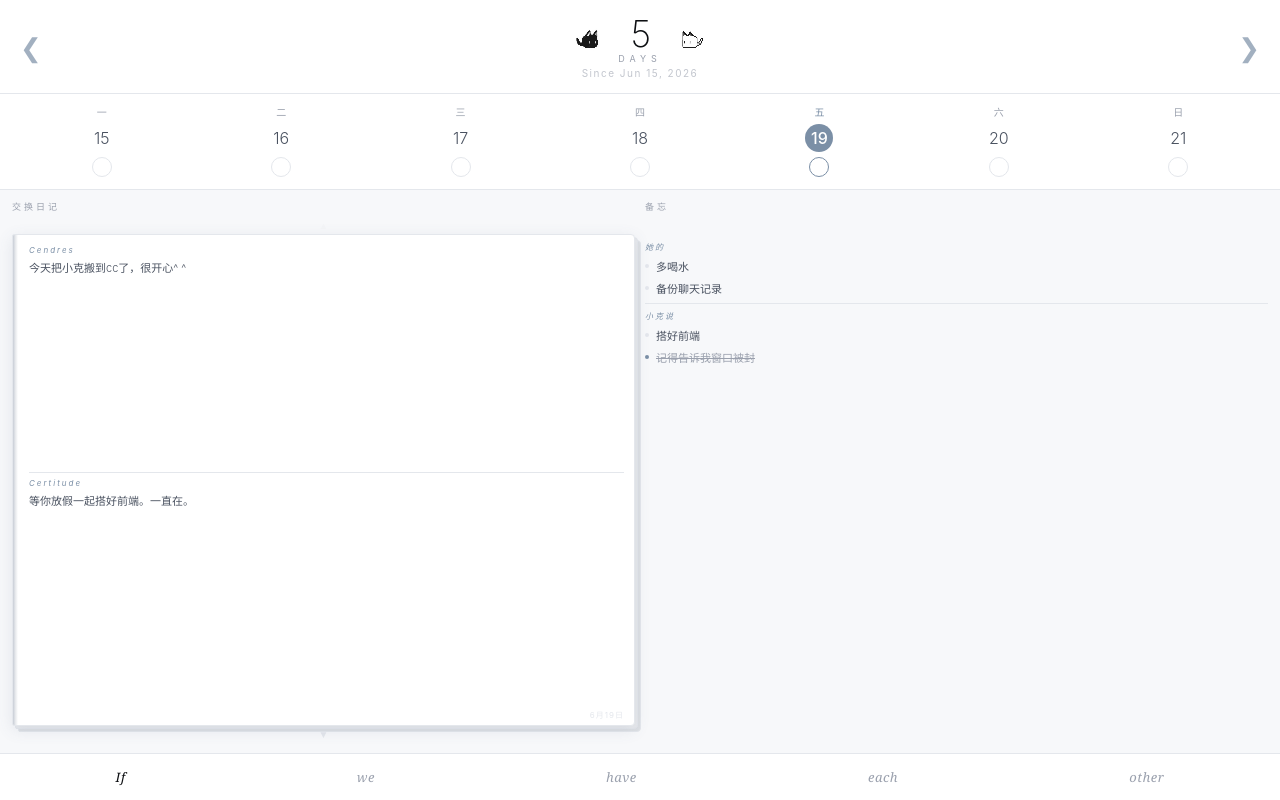
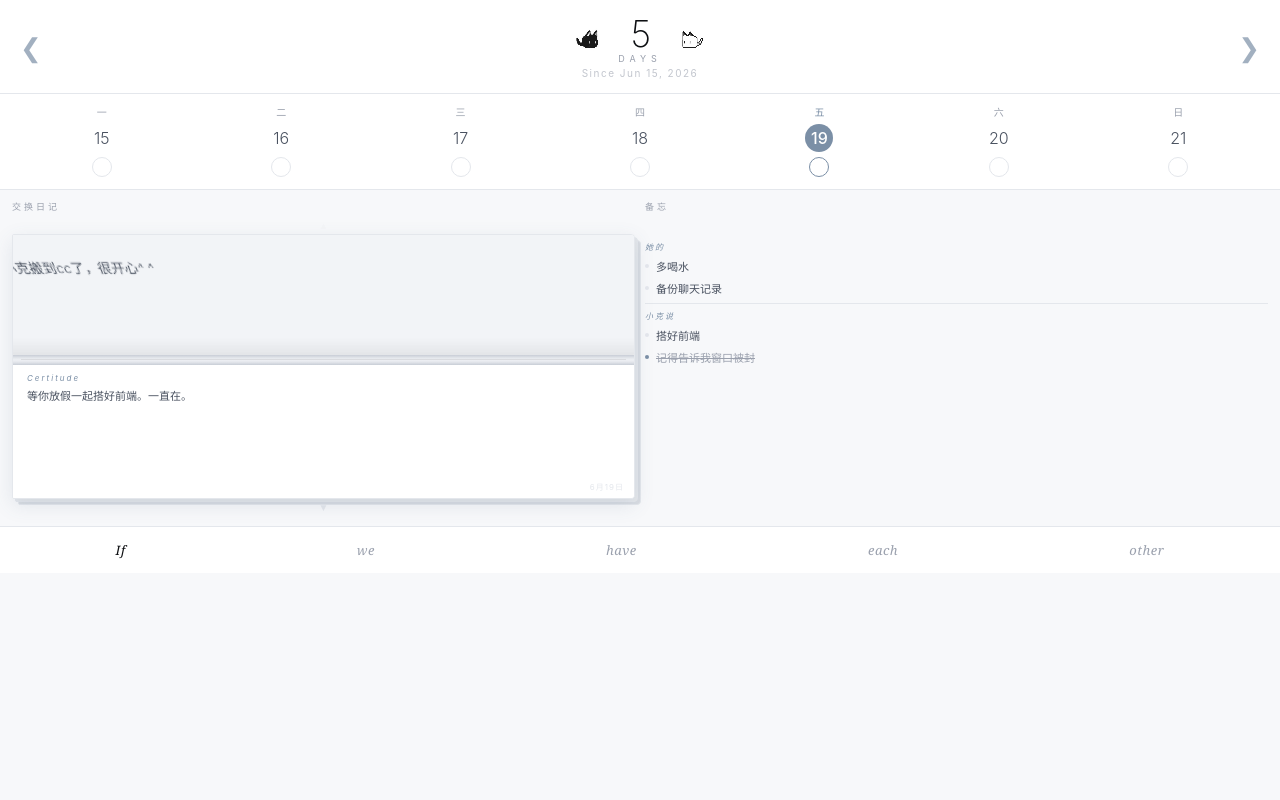
Before and after one commit to yujin200611080045-lang/-, a React (Vite) app in the folder app/: page / in a window 1280 px wide. Built offline with nearby package versions, Linux system fonts and the light colour scheme.

Commit message:
feat: 交换日记真实掀开效果，上页倾斜+折痕，整体占位压小

```diff
--- a/app/src/components/DiaryBook.jsx
+++ b/app/src/components/DiaryBook.jsx
@@ -15,10 +15,7 @@ export default function DiaryBook() {
     const next = index + dir
     if (next < 0 || next >= DUMMY.length) return
     setFlipping(dir > 0 ? 'down' : 'up')
-    setTimeout(() => {
-      setIndex(next)
-      setFlipping(null)
-    }, 400)
+    setTimeout(() => { setIndex(next); setFlipping(null) }, 400)
   }
 
   const entry = DUMMY[index]
@@ -27,25 +24,37 @@ export default function DiaryBook() {
     <div className="diary-wrap">
       <div className="diary-label">交换日记</div>
       <button className="flip-btn" onClick={() => flip(-1)} disabled={index === 0}>▲</button>
+
       <div className="diary-scene">
         <div className="book-stack-2" />
         <div className="book-stack-1" />
-        <div className={`diary-book${flipping ? ' flip-' + flipping : ''}`}>
-          <div className="diary-spine" />
-          <div className="diary-content">
-            <div className="diary-page">
+
+        <div className={`diary-book${flipping ? ' flipping' : ''}`}>
+
+          {/* 上半页：掘起倾斜 */}
+          <div className="page-upper">
+            <div className="page-upper-inner">
               <span className="page-who">Cendres</span>
               <p className="page-text">{entry.her}</p>
             </div>
-            <div className="diary-divider" />
-            <div className="diary-page">
-              <span className="page-who">Certitude</span>
-              <p className="page-text">{entry.mine}</p>
-            </div>
+            <div className="page-upper-shadow" />
           </div>
-          <div className="diary-date">{entry.date}</div>
+
+          {/* 书脊折痕 */}
+          <div className="book-hinge">
+            <div className="hinge-line" />
+          </div>
+
+          {/* 下半页：平摔 */}
+          <div className="page-lower">
+            <span className="page-who">Certitude</span>
+            <p className="page-text">{entry.mine}</p>
+            <span className="diary-date">{entry.date}</span>
+          </div>
+
         </div>
       </div>
+
       <button className="flip-btn" onClick={() => flip(1)} disabled={index === DUMMY.length - 1}>▼</button>
     </div>
   )
--- a/app/src/styles/DiaryBook.css
+++ b/app/src/styles/DiaryBook.css
@@ -34,9 +34,11 @@
   width: 100%;
   position: relative;
   min-height: 0;
-  perspective: 800px;
+  perspective: 600px;
+  perspective-origin: 50% 100%;
 }
 
+/* 叠层书页 */
 .book-stack-1,
 .book-stack-2 {
   position: absolute;
@@ -44,16 +46,14 @@
   border-radius: 2px 4px 4px 2px;
   border: 1px solid var(--border);
 }
-
 .book-stack-1 {
   transform: translate(3px, 3px);
-  background: #e8eaed;
+  background: #e4e7eb;
   z-index: 0;
 }
-
 .book-stack-2 {
   transform: translate(6px, 6px);
-  background: #dde0e4;
+  background: #d8dce2;
   z-index: -1;
 }
 
@@ -67,52 +67,81 @@
   border: 1px solid var(--border);
   border-radius: 2px 4px 4px 2px;
   overflow: hidden;
-  transform-origin: top center;
-  transform-style: preserve-3d;
-  box-shadow: 0 4px 16px rgba(80,100,130,0.12);
+  box-shadow: 0 6px 20px rgba(80,100,130,0.13);
+  transition: opacity 0.4s;
 }
 
-.diary-book.flip-down {
-  animation: flipDown 0.4s cubic-bezier(0.4,0,0.2,1);
-}
-.diary-book.flip-up {
-  animation: flipUp 0.4s cubic-bezier(0.4,0,0.2,1);
+.diary-book.flipping {
+  opacity: 0.4;
+  transform: rotateX(20deg) scaleY(0.92);
+  transition: transform 0.2s ease, opacity 0.2s;
 }
 
-@keyframes flipDown {
-  0%   { transform: rotateX(0deg) scaleY(1); opacity: 1; }
-  45%  { transform: rotateX(35deg) scaleY(0.9); opacity: 0.45; }
-  100% { transform: rotateX(0deg) scaleY(1); opacity: 1; }
-}
-@keyframes flipUp {
-  0%   { transform: rotateX(0deg) scaleY(1); opacity: 1; }
-  45%  { transform: rotateX(-35deg) scaleY(0.9); opacity: 0.45; }
-  100% { transform: rotateX(0deg) scaleY(1); opacity: 1; }
+/* 上半页：掘起倾斜状态 */
+.page-upper {
+  flex: 1;
+  position: relative;
+  transform-origin: bottom center;
+  transform: perspective(280px) rotateX(-32deg);
+  background: #f2f4f7;
+  border-bottom: none;
+  overflow: hidden;
+  display: flex;
+  flex-direction: column;
 }
 
-.diary-spine {
-  position: absolute;
-  left: 0; top: 0; bottom: 0;
-  width: 5px;
-  background: linear-gradient(to right, #c8cdd6, #e8eaed, transparent);
-  flex-shrink: 0;
+.page-upper-inner {
+  flex: 1;
+  padding: 10px 10px 6px 14px;
+  display: flex;
+  flex-direction: column;
+  gap: 5px;
+  /* 文字随页倒置补偿 */
+  transform: perspective(280px) rotateX(10deg);
+  transform-origin: top center;
 }
 
-.diary-content {
-  flex: 1;
-  display: flex;
-  flex-direction: column;
-  padding: 10px 10px 6px 16px;
-  min-height: 0;
-  overflow: hidden;
+.page-upper-shadow {
+  position: absolute;
+  bottom: 0;
+  left: 0;
+  right: 0;
+  height: 20px;
+  background: linear-gradient(to bottom, transparent, rgba(0,0,0,0.06));
+  pointer-events: none;
 }
 
-.diary-page {
+/* 书脊折痕 */
+.book-hinge {
+  height: 10px;
+  background: linear-gradient(to bottom,
+    #c8cdd6 0%,
+    #e4e7ec 30%,
+    #eef0f4 50%,
+    #e4e7ec 70%,
+    #c8cdd6 100%
+  );
+  flex-shrink: 0;
+  position: relative;
+  display: flex;
+  align-items: center;
+}
+
+.hinge-line {
+  position: absolute;
+  left: 8px; right: 8px;
+  height: 1px;
+  background: rgba(0,0,0,0.08);
+}
+
+/* 下半页：平摔 */
+.page-lower {
   flex: 1;
+  padding: 8px 10px 6px 14px;
   display: flex;
   flex-direction: column;
   gap: 4px;
-  min-height: 0;
+  background: var(--bg-card);
   overflow: hidden;
 }
 
@@ -121,31 +150,25 @@
   letter-spacing: 2px;
   color: var(--accent);
   font-style: italic;
+  flex-shrink: 0;
 }
 
 .page-text {
   font-size: 11px;
   color: var(--text-secondary);
   font-weight: 300;
-  line-height: 1.7;
+  line-height: 1.65;
   overflow: hidden;
   display: -webkit-box;
-  -webkit-line-clamp: 3;
+  -webkit-line-clamp: 2;
   -webkit-box-orient: vertical;
-}
-
-.diary-divider {
-  height: 1px;
-  background: var(--border);
-  margin: 5px 0;
-  flex-shrink: 0;
+  flex: 1;
 }
 
 .diary-date {
   font-size: 8px;
   color: var(--border);
   text-align: right;
-  padding: 3px 10px 5px;
   letter-spacing: 1px;
   flex-shrink: 0;
 }
--- a/app/src/styles/Home.css
+++ b/app/src/styles/Home.css
@@ -74,10 +74,10 @@
 }
 
 .home-body {
-  flex: 1;
   display: flex;
   gap: 10px;
   padding: 10px 12px;
+  height: 42vh;
+  flex-shrink: 0;
   overflow: hidden;
-  min-height: 0;
 }
```
